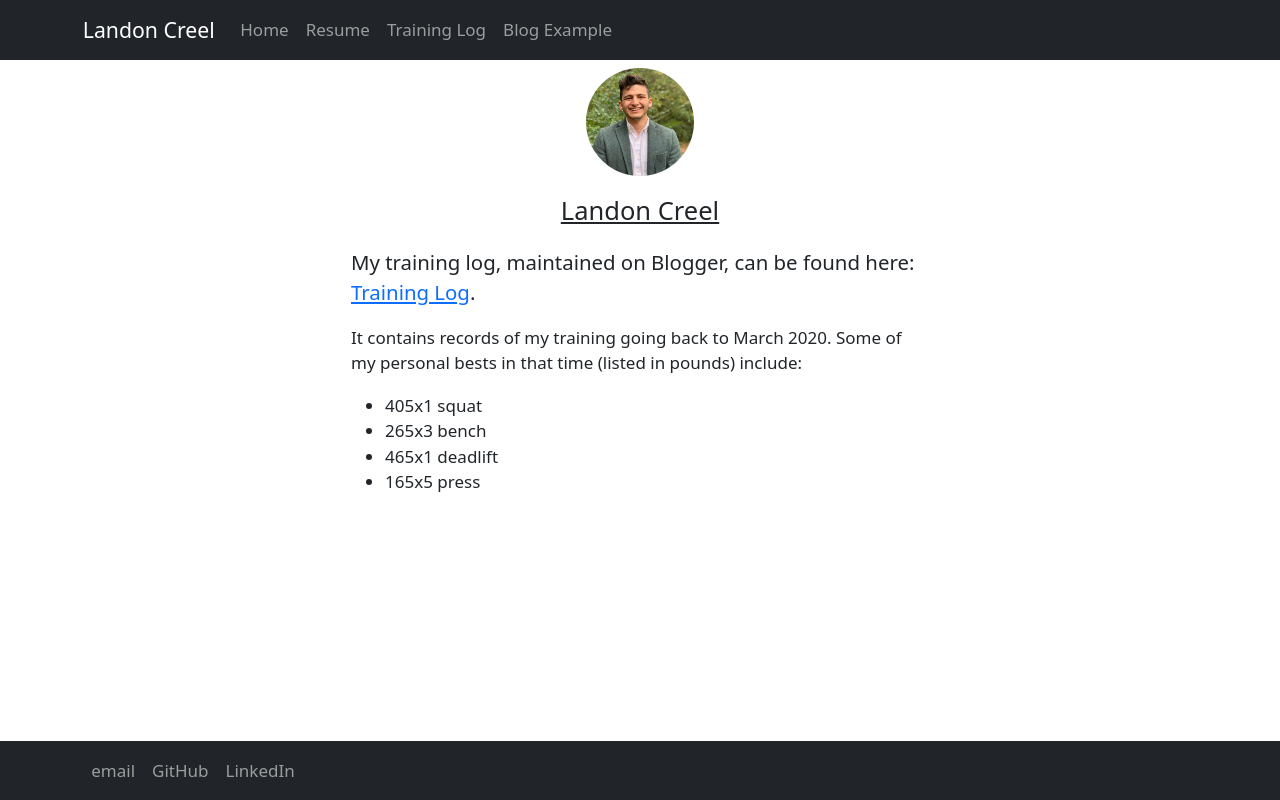
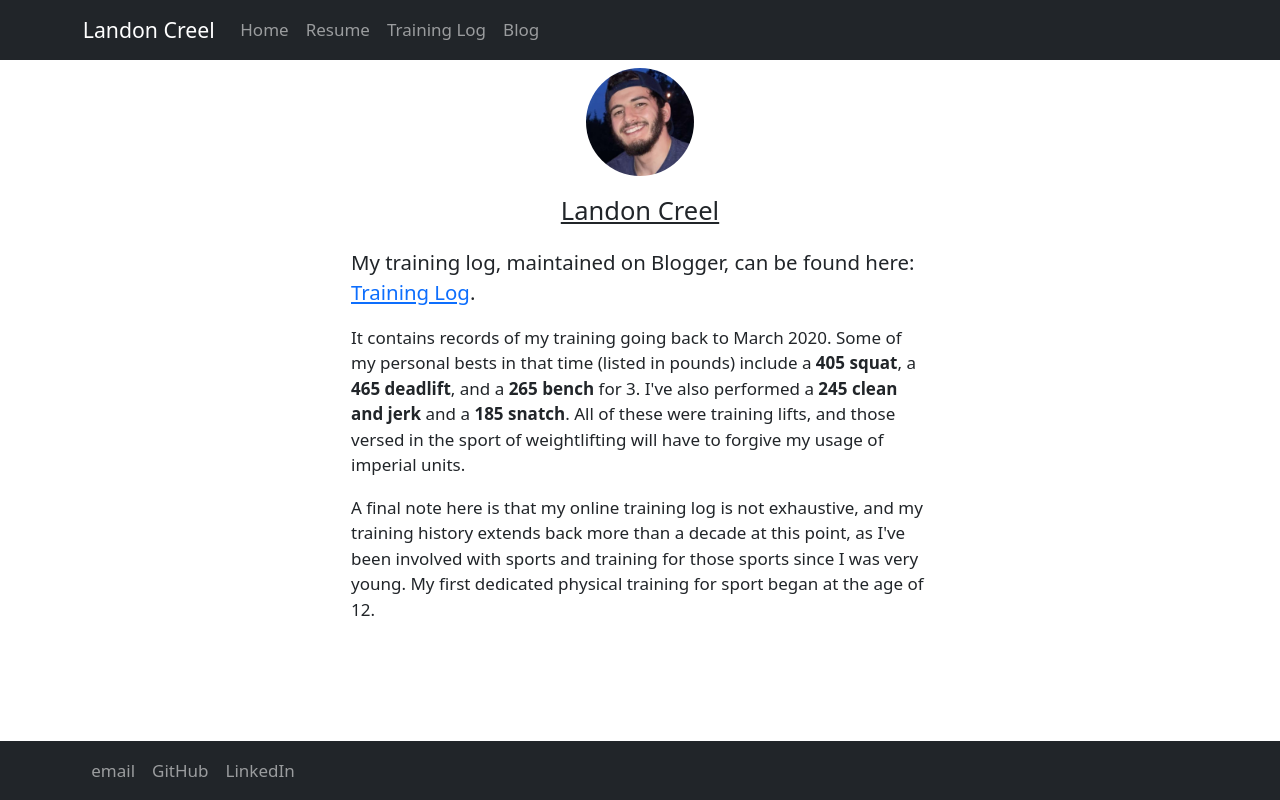
Before and after one commit to lwcreel/lwcreel.github.io, a Next.js app: page /training-log in a window 1280 px wide. Built offline with nearby package versions, Linux system fonts and the light colour scheme.

Commit message:
updated content, profile picture

```diff
--- a/components/my-navbar.js
+++ b/components/my-navbar.js
@@ -15,7 +15,7 @@ function MyNavbar() {
               <Nav.Link href="/">Home</Nav.Link>
               <Nav.Link href="/resume">Resume</Nav.Link>
               <Nav.Link href="/training-log">Training Log</Nav.Link>
-              <Nav.Link href="/blog">Blog Example</Nav.Link>
+              <Nav.Link href="/blog">Blog</Nav.Link>
             </Nav>
           </Navbar.Collapse>
         </Container>
--- a/pages/resume.js
+++ b/pages/resume.js
@@ -1,3 +1,4 @@
+import Head from "next/head";
 import Layout from "../components/layout";
 import { useState, useEffect } from 'react'
 
@@ -10,6 +11,10 @@ export default function Resume() {
     }, []);
 
     return <Layout>
+        <Head>
+            <title>Resume</title>
+        </Head>
+
         {isClient ? (
             <p>
                 <b>EDUCATION</b><br />
--- a/pages/training-log.js
+++ b/pages/training-log.js
@@ -1,24 +1,31 @@
 import Link from "next/link";
 import Layout from "../components/layout";
 import utilStyles from '../styles/utils.module.css';
+import Head from "next/head";
 
 export default function TrainingLog() {
 
     return (
         <Layout>
+            <Head>
+                <title>Training Log</title>
+            </Head>
+
             <p className={`${utilStyles.headingMd} ${utilStyles.padding1px}`}>
                 My training log, maintained on Blogger, can be found here: <Link href="https://mxaofnature.blogspot.com/">Training Log</Link>.
             </p>
 
             <p>
-                It contains records of my training going back to March 2020. Some of my personal bests in that time (listed in pounds) include:
+                It contains records of my training going back to March 2020. Some of my personal bests in that time (listed in pounds)
+                include a <b>405 squat</b>, a <b>465 deadlift</b>, and a <b>265 bench</b> for 3. I've also performed a <b>245 clean and jerk</b> and a <b>185 snatch</b>.
+                All of these were training lifts, and those versed in the sport of weightlifting will have to forgive my usage of imperial units.
             </p>
-            <ul>
-                <li>405x1 squat</li>
-                <li>265x3 bench</li>
-                <li>465x1 deadlift</li>
-                <li>165x5 press</li>
-            </ul>
+
+            <p>
+                A final note here is that my online training log is not exhaustive, and my training history extends back more than
+                a decade at this point, as I've been involved with sports and training for those sports since I was very young. My
+                first dedicated physical training for sport began at the age of 12.
+            </p>
         </Layout>
     )
 }
```
Also changed, not shown: pages/blog.js (+9 -4 lines), posts/first-post.md (+4 -2 lines), posts/pre-rendering.md (deleted, +0 -11 lines), posts/ssg-ssr.md (deleted, +0 -19 lines), public/images/profile.jpg.
